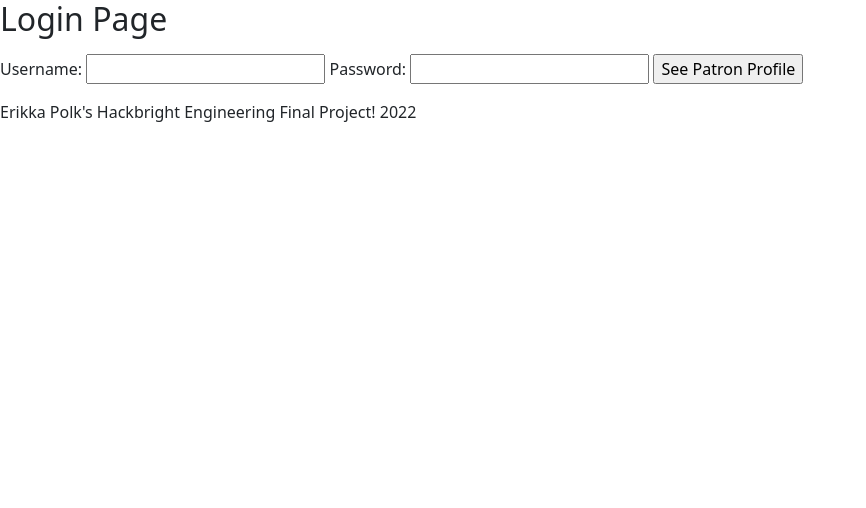
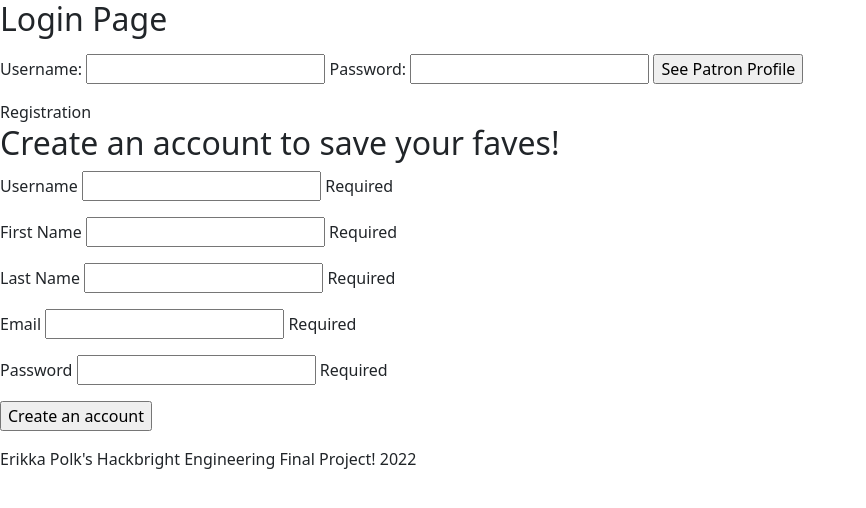
Before and after one commit to erikkaincolor/museum-app-hackbright-final, a Flask app: page /login in a window 1280 px wide. Shown: the top 508 px of the page, without its empty margins (0-866 px from the left). Run offline with Flask 3, Linux system fonts and the light colour scheme.

Commit message:
all routes are working + patron registration is up

```diff
--- a/server.py
+++ b/server.py
@@ -3,12 +3,15 @@
 from flask import (Flask, render_template, request, flash, session, redirect, jsonify)
 import crud
 from jinja2 import StrictUndefined #setting to make it throw errors for undefined variables
+from model import connect_to_db, db #so i can register users via db.session.add/commit
 #import os <-----may not need
 #import requests <----is this diff from flask request object?
 
 app = Flask(__name__)
 app.jinja_env.undefined=StrictUndefined
-app.secret_key = 'RANDOM SECRET KEY' #key doesnt matter it just needs one
+app.secret_key = 'RANDOM SECRET KEY' #key doesnt matter it just needs one...for sites with
+# security concerns, make sure this isn't checked into a
+# public place like GitHub
 
 ################################################################################################
 #   -num- -done?-   -route-
@@ -81,32 +84,59 @@ def view_login():
 @app.route('/login',methods=['POST'])
 def login_prompt():
     """Server request for login info from client"""
-    username = request.form['username']
-    password = request.form['password']
+    uname = request.form['username']
+    # session['username']= request.form['username']
+    pword = request.form['password']
 
-    patron=crud.patron_uname_lookup(username) #<---this takes form input to db....makes the function return a patron obj, i now can access its attr
+    patron=crud.patron_uname_lookup(uname) #<---this takes form input to db....makes the function return a patron obj, i now can access its attr
+    if patron:
+        if patron.pword==pword:
+            flash(f'Logged in as {uname}')
+            session['patron_id'] = patron.p_id #logged in or not depends on where session is globally/locally
+            return redirect(f"/profile/{patron.p_id}")
+        else:
+            flash("Wrong password, try again")
+            return redirect('/')
 
-    if password == patron.pword: #if no patron id is in session, they need to get logged in
-        #password of patron w/ specific login is checked against twhat the db has for it
-        session['patron_id'] = patron.p_id #logged in or not depends on where session is globally/locally
-        flash(f'Logged in as {username}')#<---doesnt work
-        return redirect('/profile/<int:p_id>')
+
     #the session is like an identifier...my gmail vs someone elses
-
-    else:
-        flash(f'Wrong password! {username}, please try again.') #<---doesnt work
-        return redirect('/login')
 
 
         # session['current_user'] = username, for where i want it to show up again
 
-@app.route('/profile/<int:p_id>')
+
+@app.route('/register',methods=['POST'])
+def register():
+    """Server request for registration info from client"""
+    uname = request.form['uname']
+    fname = request.form['fname']
+    email = request.form['email']
+    lname = request.form['lname']
+    pword = request.form['pword']
+
+    patron=crud.patron_uname_lookup(uname)
+    if patron: #if uname iis not in db, create account
+        flash("A user with that username exists!")
+    # elif
+    # patron.email in email: need a crud.get_user_by_email(email)
+    #     flash("A user with that username exists!")
+    # elif patron is False:
+    else:
+        new_user=crud.create_account(uname, fname, lname, email, pword)
+        db.session.add(new_user)
+        db.session.commit()
+        flash("Your account was created successfully and you can now log in.")
+    return redirect('/login')
+
+
+@app.route("/profile/<int:p_id>")
 def view_patron_page(p_id):
     """shows name and info"""
     patron=crud.patron_id_lookup(p_id) #.first() fetched this record object via id
-    # session['patron-id'] = patron.p_id #this for telling the profil page its a user
+    session['patron_id'] = patron.p_id #this for telling the profil page its a user
     # username = request.cookies['username']
-    return render_template('patron-profile.html', patron=patron)
+    return render_template("patron-profile.html", patron=patron)
+
 
 #if count of patron.art_Faves==0: render template 1, asks where are the faves or has a qoute or bob ross
 #if count of any faves > 1: show the version of patron profil with faves and show faves!
@@ -175,12 +205,11 @@ def view_museums():
     museums = crud.get_museums()
     return render_template('museums.html', museums=museums)
 
-@app.route('/museumdirectory/<id>')
+@app.route('/museumdirectory/<int:id>')
 def lone_museum(id):
     """individual museum page"""
     museum=crud.get_museum_by_id(id)
-    return render_template('museum-details.html', museum=museum)
-
+    return render_template("museum-details.html", museum=museum)
 
 
 
@@ -212,12 +241,10 @@ def view_collections():
     collections = crud.get_collections()
     return render_template('collections.html', collections =collections)
 
-
-
-@app.route('/collections/<collection_id>') #/c1 pr /1
-def lone_collection(collection_id): #it eing the url also passes it to the function
+@app.route('/collections/<id>') #/c1 pr /1
+def lone_collection(id): #it eing the url also passes it to the function
     """Collection content that patron selected!"""
-    collection= crud.get_collection_id(collection_id)
+    collection= crud.get_collection_id(id)
     return render_template('collection-details.html', collection=collection)
 
 
@@ -268,6 +295,6 @@ def lone_collection(collection_id): #it eing the url also passes it to the funct
 
 
 if __name__ == "__main__":
-    from model import connect_to_db
+    # from model import connect_to_db
     connect_to_db(app)
     app.run(debug=True, host="0.0.0.0") #change when deploying FIX ME
--- a/templates/base.html
+++ b/templates/base.html
@@ -1,8 +1,8 @@
 <!DOCTYPE html>
 <html>
-    <!-- Make a base.html that will hold all the repetitive stuff -->
-<!-- title will change from template to template and body content ONLY -->
     <head>
+        <meta charset="utf-8">
+        <meta name="viewport" content="width=device-width">
   <title>{% block title %}TITLE GOES HERE{% endblock %}</title>
   <link href="https://cdn.jsdelivr.net/npm/bootstrap@5.0.2/dist/css/bootstrap.min.css" rel="stylesheet"
     integrity="sha384-EVSTQN3/azprG1Anm3QDgpJLIm9Nao0Yz1ztcQTwFspd3yD65VohhpuuCOmLASjC" crossorigin="anonymous">
@@ -18,9 +18,6 @@
       {% endif %}
     {% endwith %}
     {% block content %}
-  <h1>Header 1</h1>
-  BODY CONTENT GOES HERE
-
   <!-- Bootstrap JavaScript Bundle with Popper (a Bootstrap dependency for popovers) -->
   {% endblock %}<script src="https://cdn.jsdelivr.net/npm/bootstrap@5.0.1/dist/js/bootstrap.bundle.min.js" integrity="sha384-gtEjrD/SeCtmISkJkNUaaKMoLD0//ElJ19smozuHV6z3Iehds+3Ulb9Bn9Plx0x4" crossorigin="anonymous"></script>
   <footer>Erikka Polk's Hackbright Engineering Final Project! 2022</footer>
--- a/templates/collection-details.html
+++ b/templates/collection-details.html
@@ -2,7 +2,7 @@
 
 {% block title %} {{ collection.name }} - Details{% endblock %}
 
-{% block body %}
+{% block content %}
 <h1>Individual Collection:</h1>
 <h2>{{ collection.name }}</h2>
 <p>
@@ -10,5 +10,4 @@
     {{ collection.description }}
 </p>
 
-<!-- <img src="{{ movie.poster_path }}"> change -->
 {% endblock %}
--- a/templates/login.html
+++ b/templates/login.html
@@ -13,4 +13,27 @@
     <input type="submit" value="See Patron Profile">
   </form></p>
 
+  <label>Registration</label><h2>Create an account to save your faves!</h2>
+  <form action="/register" method="POST">
+    <p>
+        Username <input type="text" name="uname" required="required">
+        <label>Required</label></p>
+    <p>
+        First Name <input type="text" name="fname" required="required">
+        <label>Required</label></p>
+    <p>
+        Last Name <input type="text" name="lname" required="required">
+        <label>Required</label></p>
+    <p>
+      Email <input type="email" name="email" required="required">
+      <label>Required</label></p>
+
+    <p>
+      Password <input type="password" name="pword" required="required">
+      <label>Required</label></p>
+
+    <p>
+      <input type="submit" value="Create an account">
+    </p>
+  </form>
 {% endblock %}
--- a/templates/museum-details.html
+++ b/templates/museum-details.html
@@ -2,12 +2,11 @@
 
 {% block title %} {{ museum.name }} - Details{% endblock %}
 
-{% block body %}
+{% block content %}
 <h1>{{ museum.name }}</h1>
 <h2>Located in: {{ museum.city }}, {{ museum.state }}, {{ museum.country }}</h2>
 <p>
     hey!
 </p>
 
-<!-- <img src="{{ movie.poster_path }}"> change -->
 {% endblock %}
```
Also changed, not shown: crud.py (+13 -5 lines), templates/index.html (+3 -4 lines), templates/mockup.html (deleted, +0 -9 lines), templates/resources.html (deleted, +0 -9 lines).
